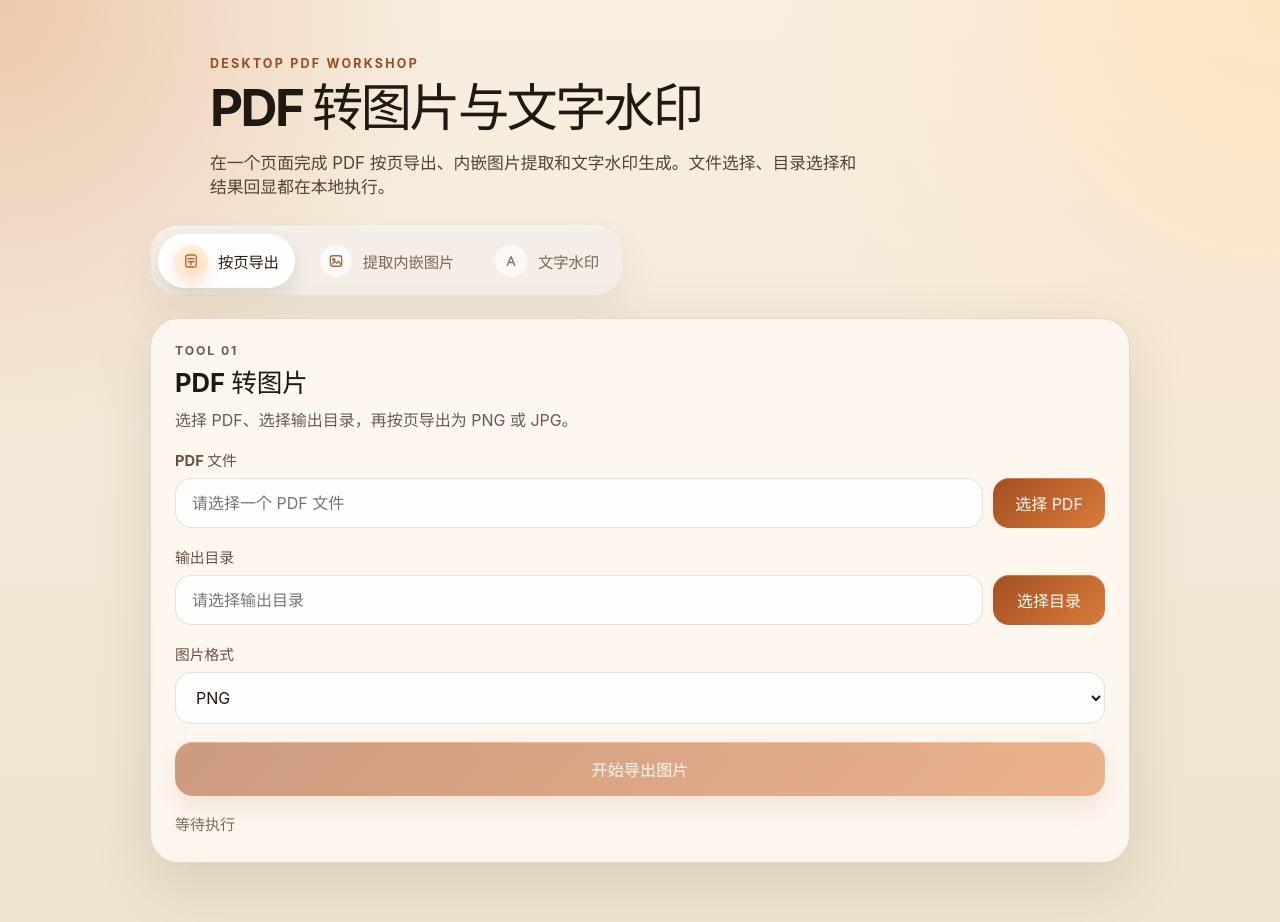
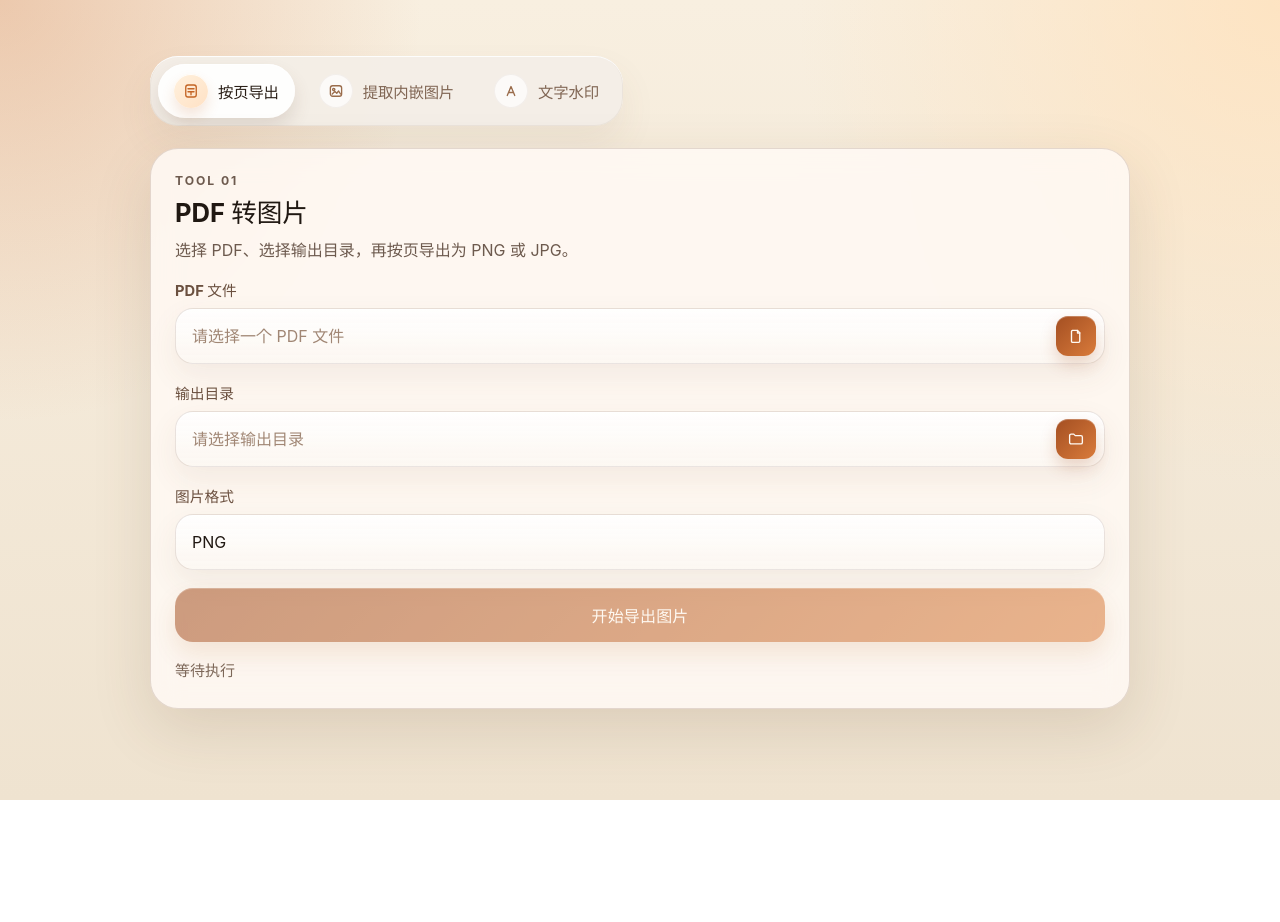
Before and after one commit to Caisin/pdf-split, a React (Vite) app: page / in a window 1280 px wide. Shown: the top 922 px of the page. After the commit the page ends 800 px from the top, so only its background shows below. Built offline with nearby package versions, Linux system fonts and the light colour scheme.

Commit message:
Polish PDF tool inputs and refresh lockfile

```diff
--- a/src/App.css
+++ b/src/App.css
@@ -43,34 +43,6 @@ button:disabled {
 .app-shell {
   min-height: 100vh;
   padding: 56px 24px 72px;
-}
-
-.hero {
-  max-width: 860px;
-  margin: 0 auto 28px;
-}
-
-.eyebrow {
-  margin: 0 0 12px;
-  color: #9a4b1f;
-  font-size: 0.78rem;
-  font-weight: 700;
-  letter-spacing: 0.18em;
-  text-transform: uppercase;
-}
-
-.hero h1 {
-  margin: 0;
-  font-size: clamp(2.4rem, 4vw, 4.3rem);
-  line-height: 0.95;
-  letter-spacing: -0.05em;
-}
-
-.hero-copy {
-  max-width: 660px;
-  margin: 18px 0 0;
-  color: #544239;
-  font-size: 1.05rem;
 }
 
 .tab-shell {
@@ -225,21 +197,48 @@ button:disabled {
   font-weight: 700;
 }
 
-.picker-row {
-  display: grid;
-  grid-template-columns: minmax(0, 1fr) auto;
+.input-shell {
+  display: flex;
+  align-items: center;
   gap: 10px;
+  min-height: 56px;
+  padding: 6px 8px 6px 16px;
+  border: 1px solid rgba(104, 69, 46, 0.14);
+  border-radius: 18px;
+  background:
+    linear-gradient(180deg, rgba(255, 255, 255, 0.96) 0%, rgba(252, 247, 241, 0.92) 100%);
+  box-shadow:
+    inset 0 1px 0 rgba(255, 255, 255, 0.92),
+    0 12px 30px rgba(115, 79, 52, 0.08);
+  transition:
+    border-color 0.2s ease,
+    box-shadow 0.2s ease,
+    transform 0.2s ease;
+}
+
+.input-shell:focus-within {
+  border-color: rgba(199, 99, 34, 0.55);
+  box-shadow:
+    0 0 0 4px rgba(226, 140, 74, 0.12),
+    0 16px 30px rgba(115, 79, 52, 0.12);
+}
+
+.input-shell-textarea {
+  align-items: stretch;
+  min-height: 132px;
+  padding: 10px 12px;
 }
 
 .field input,
 .field select,
 .field textarea {
   width: 100%;
-  padding: 14px 16px;
-  border: 1px solid rgba(104, 69, 46, 0.16);
-  border-radius: 16px;
-  background: rgba(255, 255, 255, 0.82);
+  padding: 0;
+  border: 0;
+  border-radius: 0;
+  background: transparent;
   color: #201812;
+  appearance: none;
   transition:
     border-color 0.2s ease,
     box-shadow 0.2s ease,
@@ -247,29 +246,75 @@ button:disabled {
 }
 
 .field textarea {
-  min-height: 112px;
+  min-height: 104px;
   resize: vertical;
+  line-height: 1.6;
 }
 
 .field input:focus,
 .field select:focus,
 .field textarea:focus {
   outline: none;
-  border-color: rgba(199, 99, 34, 0.6);
-  box-shadow: 0 0 0 4px rgba(226, 140, 74, 0.14);
 }
 
-.picker-row button,
 .submit-button {
   background: linear-gradient(135deg, #a44f22 0%, #d97b3b 100%);
   color: #fffaf4;
 }
 
-.picker-row button {
-  min-width: 112px;
-  padding: 0 18px;
-  border-radius: 16px;
-  box-shadow: inset 0 1px 0 rgba(255, 255, 255, 0.22);
+.picker-icon-button {
+  display: inline-flex;
+  align-items: center;
+  justify-content: center;
+  flex: 0 0 auto;
+  width: 40px;
+  height: 40px;
+  padding: 0;
+  border-radius: 12px;
+  background: linear-gradient(135deg, #a44f22 0%, #d97b3b 100%);
+  color: #fffaf4;
+  box-shadow:
+    inset 0 1px 0 rgba(255, 255, 255, 0.26),
+    0 8px 16px rgba(164, 79, 34, 0.22);
+  transition:
+    transform 0.18s ease,
+    box-shadow 0.18s ease,
+    filter 0.18s ease;
+}
+
+.picker-icon-button:hover {
+  filter: saturate(1.05);
+  transform: translateY(-1px);
+  box-shadow:
+    inset 0 1px 0 rgba(255, 255, 255, 0.26),
+    0 12px 18px rgba(164, 79, 34, 0.24);
+}
+
+.picker-icon-button:focus-visible {
+  outline: none;
+  box-shadow:
+    0 0 0 4px rgba(226, 140, 74, 0.16),
+    inset 0 1px 0 rgba(255, 255, 255, 0.26),
+    0 12px 18px rgba(164, 79, 34, 0.24);
+}
+
+.picker-icon-button svg {
+  width: 18px;
+  height: 18px;
+  stroke: currentColor;
+  fill: none;
+  stroke-width: 1.8;
+  stroke-linecap: round;
+  stroke-linejoin: round;
+}
+
+.field input::placeholder,
+.field textarea::placeholder {
+  color: #a18775;
+}
+
+.field select {
+  cursor: pointer;
 }
 
 .submit-button {
--- a/src/App.tsx
+++ b/src/App.tsx
@@ -58,6 +58,59 @@ const TAB_ITEMS: TabItem[] = [
     ),
   },
 ];
+
+function FilePickerIcon({ kind }: { kind: "file" | "folder" }) {
+  if (kind === "folder") {
+    return (
+      <svg viewBox="0 0 24 24" aria-hidden="true">
+        <path d="M3.5 7.5a2 2 0 0 1 2-2H9l2 2h7.5a2 2 0 0 1 2 2v7a2 2 0 0 1-2 2h-13a2 2 0 0 1-2-2z" />
+      </svg>
+    );
+  }
+
+  return (
+    <svg viewBox="0 0 24 24" aria-hidden="true">
+      <path d="M7 4.5h7l3 3V19a1.5 1.5 0 0 1-1.5 1.5h-8A1.5 1.5 0 0 1 6 19V6A1.5 1.5 0 0 1 7.5 4.5z" />
+      <path d="M14 4.5V8h3" />
+    </svg>
+  );
+}
+
+type PickerFieldProps = {
+  label: string;
+  placeholder: string;
+  value: string;
+  buttonLabel: "选择 PDF" | "选择目录";
+  kind: "file" | "folder";
+  onPick: () => void;
+};
+
+function PickerField({
+  label,
+  placeholder,
+  value,
+  buttonLabel,
+  kind,
+  onPick,
+}: PickerFieldProps) {
+  return (
+    <label className="field">
+      <span>{label}</span>
+      <div className="input-shell picker-shell">
+        <input readOnly value={value} placeholder={placeholder} />
+        <button
+          className="picker-icon-button"
+          type="button"
+          aria-label={buttonLabel}
+          title={buttonLabel}
+          onClick={onPick}
+        >
+          <FilePickerIcon kind={kind} />
+        </button>
+      </div>
+    </label>
+  );
+}
 
 function App() {
   const [activeTab, setActiveTab] = useState<ToolTab>("split");
@@ -242,14 +295,6 @@ function App() {
 
   return (
     <main className="app-shell">
-      <section className="hero">
-        <p className="eyebrow">Desktop PDF Workshop</p>
-        <h1>PDF 转图片与文字水印</h1>
-        <p className="hero-copy">
-          在一个页面完成 PDF 按页导出、内嵌图片提取和文字水印生成。文件选择、目录选择和结果回显都在本地执行。
-        </p>
-      </section>
-
       <section className="tab-shell">
         <Tabs.Root
           className="tabs-root"
@@ -273,28 +318,27 @@ function App() {
                 <p>选择 PDF、选择输出目录，再按页导出为 PNG 或 JPG。</p>
               </div>
 
-              <label className="field">
-                <span>PDF 文件</span>
-                <div className="picker-row">
-                  <input readOnly value={imagePdfPath} placeholder="请选择一个 PDF 文件" />
-                  <button type="button" onClick={handlePickImagePdf}>
-                    选择 PDF
-                  </button>
-                </div>
-              </label>
+              <PickerField
+                label="PDF 文件"
+                placeholder="请选择一个 PDF 文件"
+                value={imagePdfPath}
+                buttonLabel="选择 PDF"
+                kind="file"
+                onPick={handlePickImagePdf}
+              />
 
-              <label className="field">
-                <span>输出目录</span>
-                <div className="picker-row">
-                  <input readOnly value={imageOutputDir} placeholder="请选择输出目录" />
-                  <button type="button" onClick={handlePickImageOutputDir}>
-                    选择目录
-                  </button>
-                </div>
-              </label>
+              <PickerField
+                label="输出目录"
+                placeholder="请选择输出目录"
+                value={imageOutputDir}
+                buttonLabel="选择目录"
+                kind="folder"
+                onPick={handlePickImageOutputDir}
+              />
 
               <label className="field">
                 <span>图片格式</span>
+                <div className="input-shell">
                   <select
                     value={imageFormat}
                     onChange={(event) => setImageFormat(event.currentTarget.value)}
@@ -302,6 +346,7 @@ function App() {
                     <option value="png">PNG</option>
                     <option value="jpg">JPG</option>
                   </select>
+                </div>
               </label>
 
               <button className="submit-button" type="submit" disabled={!canSplit || imageBusy}>
@@ -320,25 +365,23 @@ function App() {
                 <p>提取 PDF 中真正嵌入的图片资源，适合已有扫描图、插图和照片类内容。</p>
               </div>
 
-              <label className="field">
-                <span>PDF 文件</span>
-                <div className="picker-row">
-                  <input readOnly value={extractPdfPath} placeholder="请选择一个 PDF 文件" />
-                  <button type="button" onClick={handlePickExtractPdf}>
-                    选择 PDF
-                  </button>
-                </div>
-              </label>
+              <PickerField
+                label="PDF 文件"
+                placeholder="请选择一个 PDF 文件"
+                value={extractPdfPath}
+                buttonLabel="选择 PDF"
+                kind="file"
+                onPick={handlePickExtractPdf}
+              />
 
-              <label className="field">
-                <span>输出目录</span>
-                <div className="picker-row">
-                  <input readOnly value={extractOutputDir} placeholder="请选择输出目录" />
-                  <button type="button" onClick={handlePickExtractOutputDir}>
-                    选择目录
-                  </button>
-                </div>
-              </label>
+              <PickerField
+                label="输出目录"
+                placeholder="请选择输出目录"
+                value={extractOutputDir}
+                buttonLabel="选择目录"
+                kind="folder"
+                onPick={handlePickExtractOutputDir}
+              />
 
               <button
                 className="submit-button"
@@ -360,37 +403,33 @@ function App() {
                 <p>选择 PDF、输入水印文字并输出新的 PDF 文件，不覆盖原文件。</p>
               </div>
 
-            <label className="field">
-              <span>PDF 文件</span>
-              <div className="picker-row">
-                <input readOnly value={watermarkPdfPath} placeholder="请选择一个 PDF 文件" />
-                <button type="button" onClick={handlePickWatermarkPdf}>
-                  选择 PDF
-                </button>
-              </div>
-            </label>
+              <PickerField
+                label="PDF 文件"
+                placeholder="请选择一个 PDF 文件"
+                value={watermarkPdfPath}
+                buttonLabel="选择 PDF"
+                kind="file"
+                onPick={handlePickWatermarkPdf}
+              />
 
-            <label className="field">
-              <span>输出目录</span>
-              <div className="picker-row">
-                <input
-                  readOnly
+              <PickerField
+                label="输出目录"
+                placeholder="请选择输出目录"
                 value={watermarkOutputDir}
-                  placeholder="请选择输出目录"
+                buttonLabel="选择目录"
+                kind="folder"
+                onPick={handlePickWatermarkOutputDir}
               />
-                <button type="button" onClick={handlePickWatermarkOutputDir}>
-                  选择目录
-                </button>
-              </div>
-            </label>
 
               <label className="field">
                 <span>水印文字</span>
+                <div className="input-shell input-shell-textarea">
                   <textarea
                     value={watermarkText}
                     placeholder="例如：仅供内部使用"
                     onChange={(event) => setWatermarkText(event.currentTarget.value)}
                   />
+                </div>
               </label>
 
               <button
```
Also changed, not shown: 2 other files (tests, documents, lock files or other folders). Lines whose indentation alone changed are shown as unchanged.
